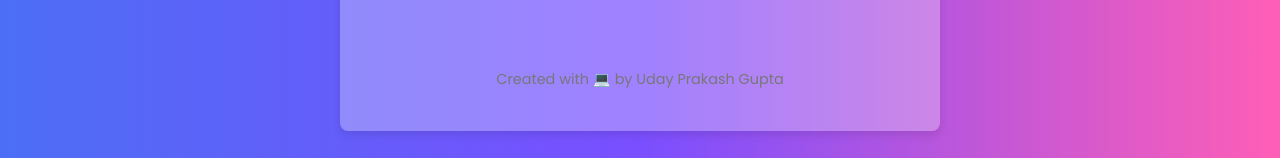
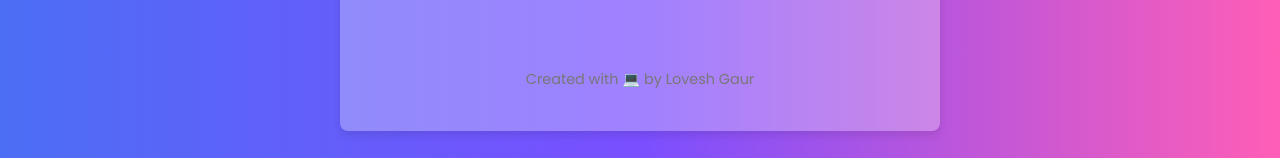
Before and after one commit to lovanshgaur/Tone-Trove_v0.2, a plain HTML site: page index.html in a window 1280 px wide. Shown: the part 460-618 px from the top of the page. Drawn offline with Linux system fonts and the light colour scheme.

Commit message:
fixedError

```diff
--- a/index.html
+++ b/index.html
@@ -37,7 +37,7 @@
         </main>
 
         <footer>
-            <p>Created with 💻 by Uday Prakash Gupta</p>
+            <p>Created with 💻 by Lovesh Gaur</p>
         </footer>
     </div>
 
```
